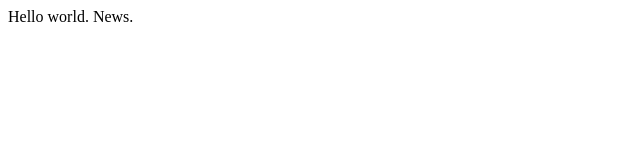
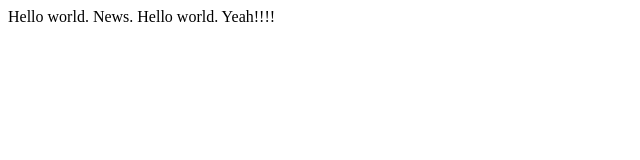
Before and after one commit to soulkorea/FEWD, a plain HTML site: page index.html in a window 1280 px wide. Shown: the whole page, without its empty margins (0-640 px from the left). Drawn offline with Linux system fonts and the light colour scheme.

Commit message:
Merge branch 'gh-pages' of https://github.com/soulkorea/FEWD into gh-pages
Conflicts:
	index.html

```diff
--- a/index.html
+++ b/index.html
@@ -3,6 +3,10 @@
 	<title>Hello World!</title>
 </head>
 <body>
+
 	Hello world.  News.
+
+	Hello world.  Yeah!!!!
+
 </body>
 </html>
```
